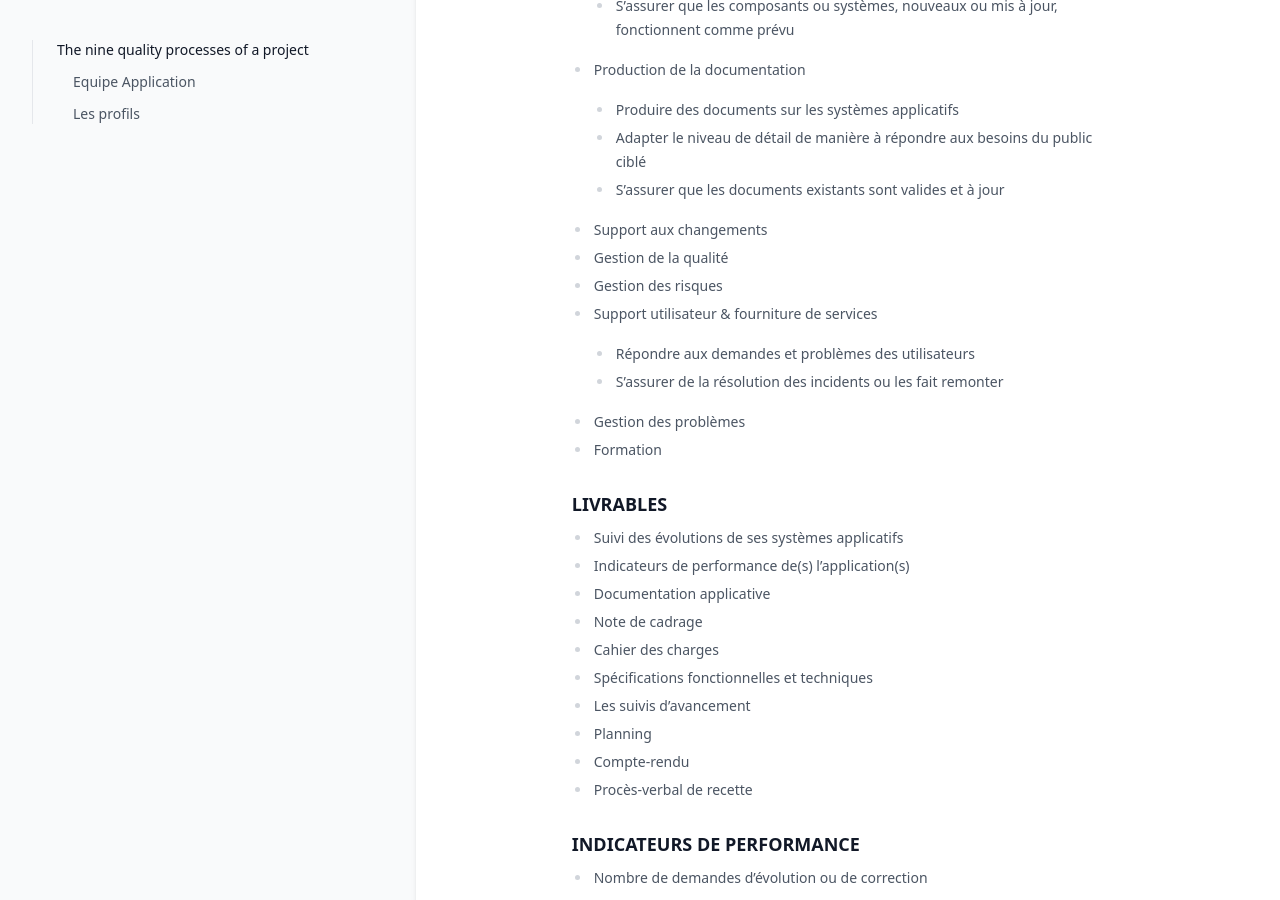
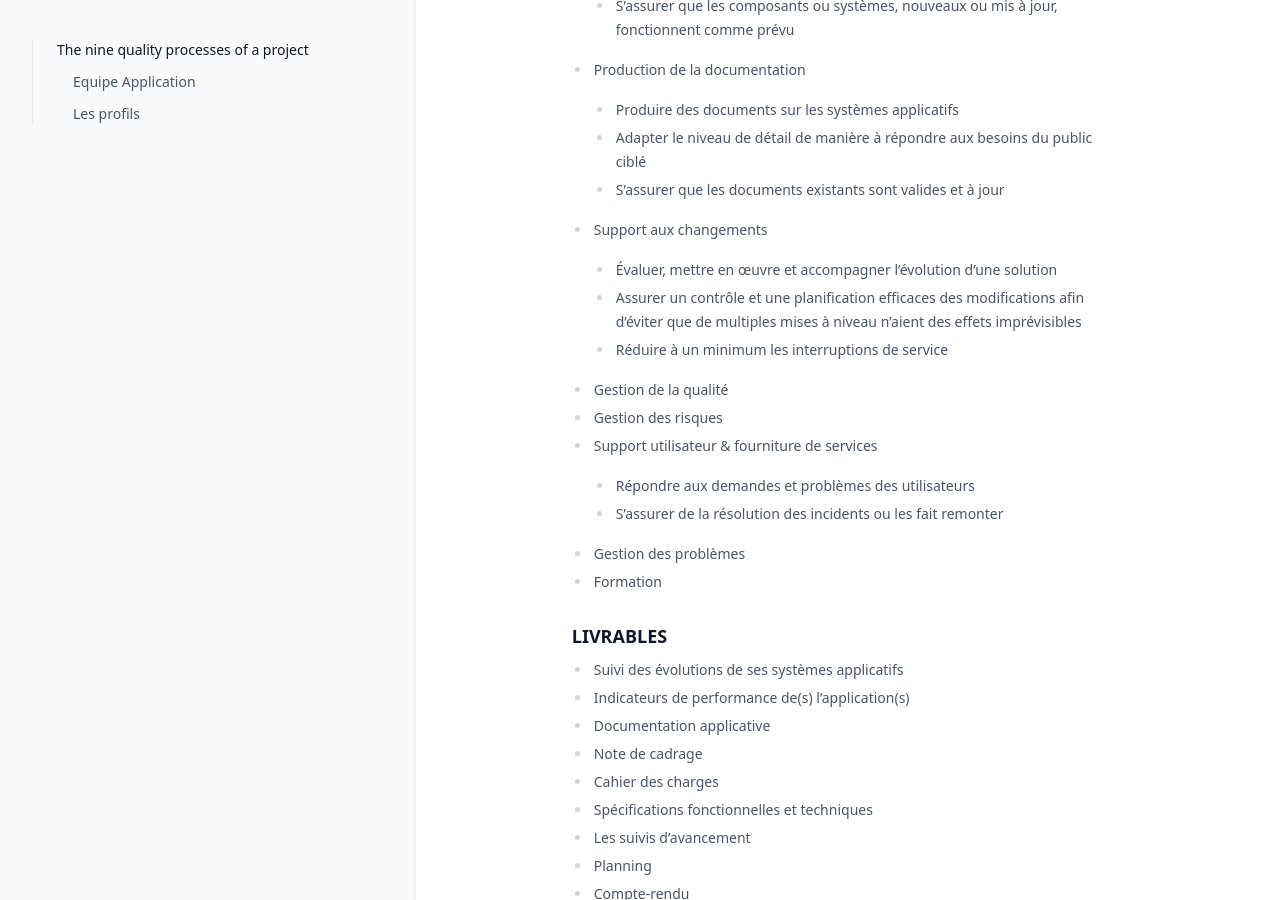
Before and after one commit to greglejeune/ebook, a Jekyll site: the page built from _gdp/apps.md, in a window 1280 px wide and 900 px high, scrolled down 762 px. Built offline with Jekyll 4.4.1, drawn with Linux system fonts in a browser that asks for light colours.

Commit message:
Update apps.md

```diff
--- a/_gdp/apps.md
+++ b/_gdp/apps.md
@@ -31,6 +31,9 @@ source : "https://www.cigref.fr/wp/wp-content/uploads/2023/03/Cigref_Nomenclatur
   - Adapter le niveau de détail de manière à répondre aux besoins du public ciblé
   - S'assurer que les documents existants sont valides et à jour
 - Support aux changements
+  - Évaluer, mettre en œuvre et accompagner l'évolution d'une solution
+  - Assurer un contrôle et une planification efficaces des modifications afin d'éviter que de multiples mises à niveau n'aient des effets imprévisibles
+  - Réduire à un minimum les interruptions de service
 - Gestion de la qualité
 - Gestion des risques
 - Support utilisateur & fourniture de services
```
